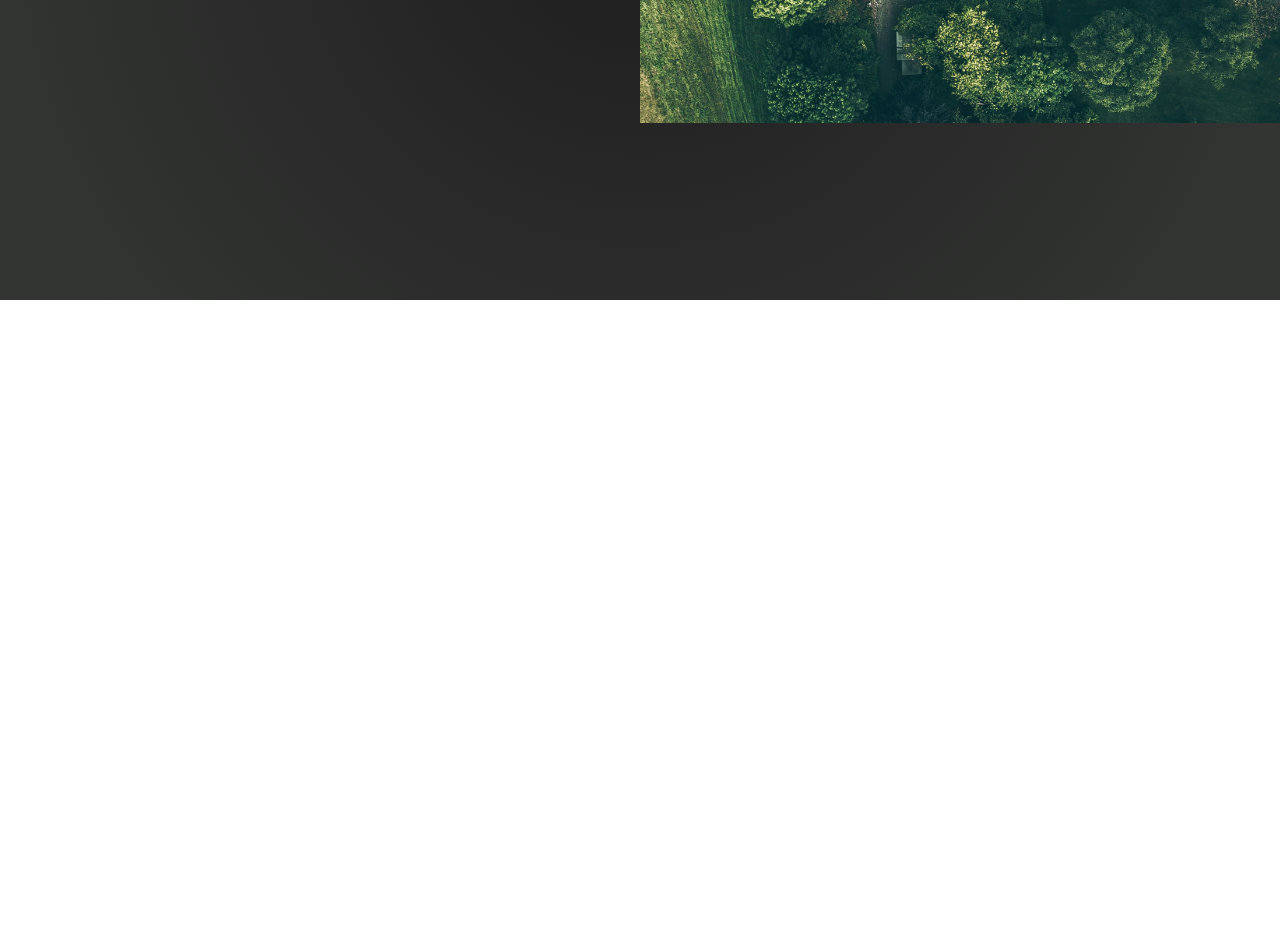
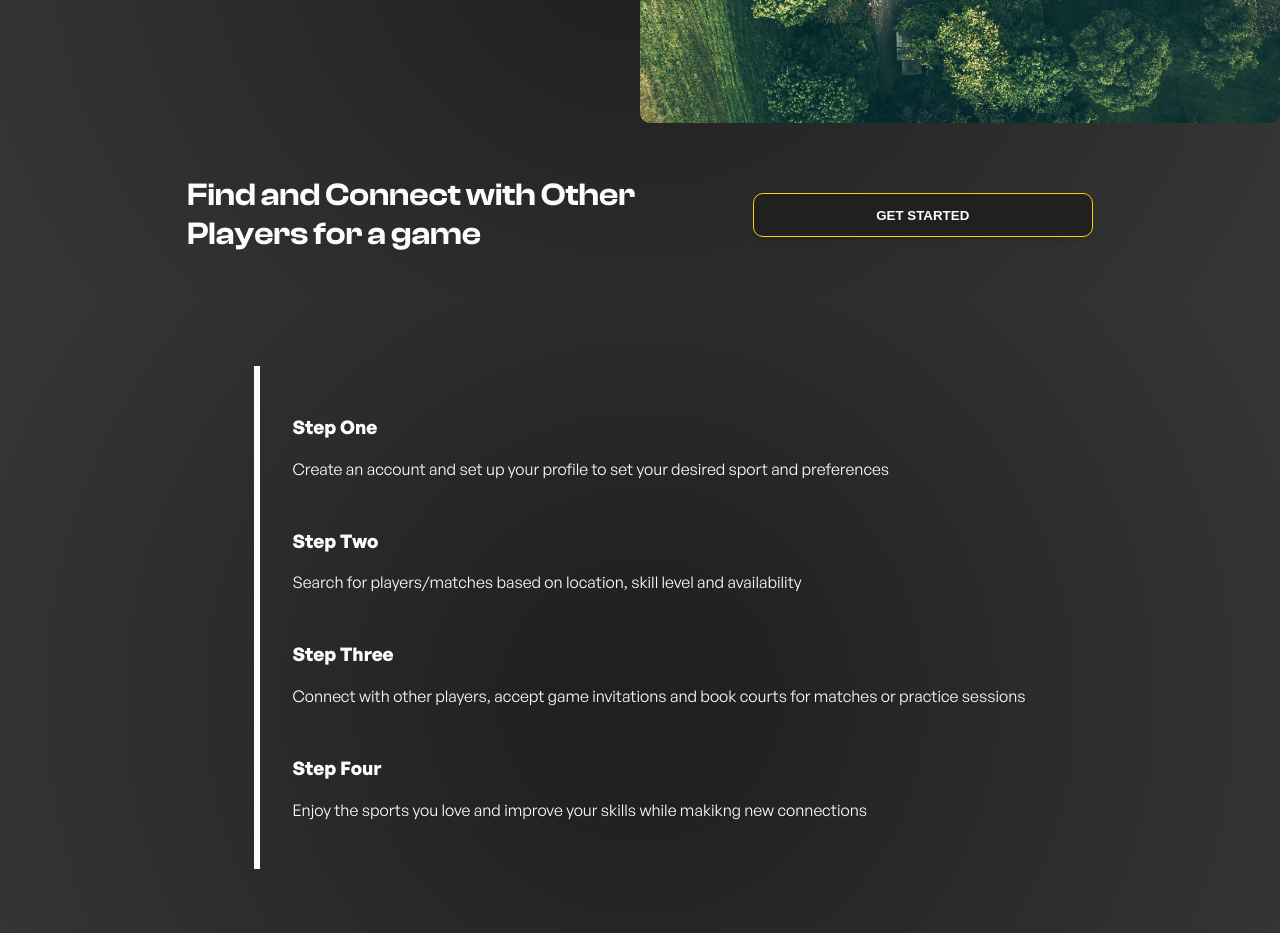
Before and after one commit to leon-bw/Racket-Up-Client, a React (Vite) app: page / in a window 1280 px wide. Shown: the part 500-1433 px from the top of the page. Before the commit the page ends 800 px from the top, so only its background shows below. Built offline with nearby package versions, Linux system fonts and the light colour scheme.

Commit message:
Add steps component for home page

```diff
--- a/src/Components/Hero/Hero.scss
+++ b/src/Components/Hero/Hero.scss
@@ -44,6 +44,7 @@
         width: 100%;
         object-fit: cover;
         object-position: 50% 50%;
+        border-radius: .62rem;
 
         @include tablet {
             height: 35rem;
@@ -56,9 +57,7 @@
     }
 
     &__learn {
-        background-color: $primary-dark;
-        border: 1px solid $accent;
-        color: $primary-light;
+        @include border-btn;
         width: 50%;
     }
 
--- /dev/null
+++ b/src/Components/Steps/Steps.jsx
@@ -0,0 +1,50 @@
+import Button from "../Button/Button";
+import { Link } from "react-router-dom";
+import "./Steps.scss";
+
+const Steps = () => {
+  return (
+    <article className="steps">
+      <div className="steps__container">
+        <section className="steps__connect">
+          <h2 className="steps__connect-heading">
+            Find and Connect with Other Players for a game
+          </h2>
+          <Button className="steps__btn">Get Started</Button>
+        </section>
+        <ul className="list">
+          <li className="list__step-item">
+            <h3 className="list__heading">Step One</h3>
+            <p className="list__text">
+              Create an account and set up your profile to set your desired
+              sport and preferences
+            </p>
+          </li>
+          <li className="list__step-item">
+            <h3 className="list__heading">Step Two</h3>
+            <p className="list__text">
+              Search for players/matches based on location, skill level and
+              availability
+            </p>
+          </li>
+          <li className="list__step-item">
+            <h3 className="list__heading">Step Three</h3>
+            <p className="list__text">
+              Connect with other players, accept game invitations and book
+              courts for matches or practice sessions
+            </p>
+          </li>
+          <li className="list__step-item">
+            <h3 className="list__heading">Step Four</h3>
+            <p className="list__text">
+              Enjoy the sports you love and improve your skills while makikng
+              new connections
+            </p>
+          </li>
+        </ul>
+      </div>
+    </article>
+  );
+};
+
+export default Steps;
--- /dev/null
+++ b/src/Components/Steps/Steps.scss
@@ -0,0 +1,64 @@
+@use "../../styles/partials/utilities/mixins" as *;
+@use "../../styles/partials/utilities/variables" as *;
+
+.steps {
+
+    &__container {
+        max-width: 80rem;
+        width: 100%;
+        margin: auto;
+        padding: 0 1rem;
+        @include desktop {
+            @include flexbox($direction: column, $align-items: center);
+        }
+    }
+
+    &__connect {
+        @include tablet {
+            @include flexbox($gap: 1.5rem, $align-items: flex-end);
+        }
+
+        @include desktop {
+            @include flexbox($align-items: center);
+        }
+    }
+
+    &__connect-heading {
+        font-family: "ClashDisplay";
+        color: $primary-light;
+        font-weight: 600;
+        font-size: 2rem;
+        margin: 3rem 0;
+    }
+
+    &__btn {
+        @include border-btn;
+        width: 50%;
+    }
+
+    &__line {
+        height: 10rem;
+        width: .2rem;
+        background-color: $primary-light;
+        display: none;
+    }
+}
+
+.list {
+    border-left: 6px solid $primary-light;
+    padding-left: 2rem;
+    margin: 4rem 0;
+
+    &__step-item {
+        margin: 3rem 0;
+    }
+
+    &__heading {
+        color: $primary-light;
+    }
+
+    &__text {
+        color: $primary-light;
+    }
+
+}
--- a/src/Pages/HomePage/HomePage.jsx
+++ b/src/Pages/HomePage/HomePage.jsx
@@ -1,11 +1,13 @@
 import { Link } from "react-router-dom";
 import { motion } from "framer-motion";
 import Hero from "../../Components/Hero/Hero";
+import Steps from "../../Components/Steps/Steps";
 
 const HomePage = () => {
   return (
     <main>
       <Hero />
+      <Steps />
     </main>
   );
 };
--- a/src/styles/partials/utilities/_mixins.scss
+++ b/src/styles/partials/utilities/_mixins.scss
@@ -2,6 +2,12 @@
 
 @mixin logo-color {
   filter: invert(90%) sepia(3%) saturate(233%) hue-rotate(323deg) brightness(108%) contrast(96%);
+}
+
+@mixin border-btn {
+  background-color: $primary-dark;
+  border: 1px solid $accent;
+  color: $primary-light;
 }
 
 @mixin container {
```
